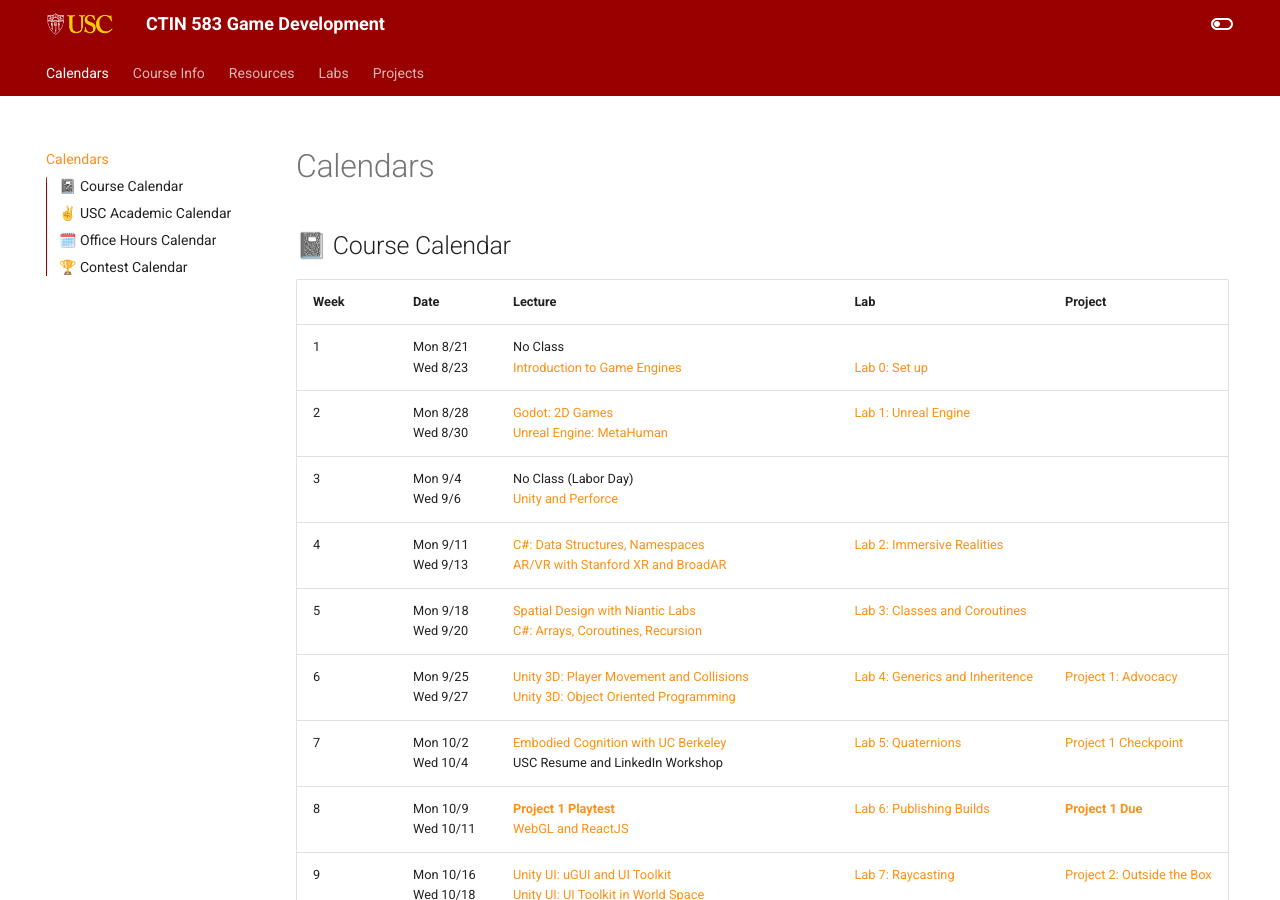
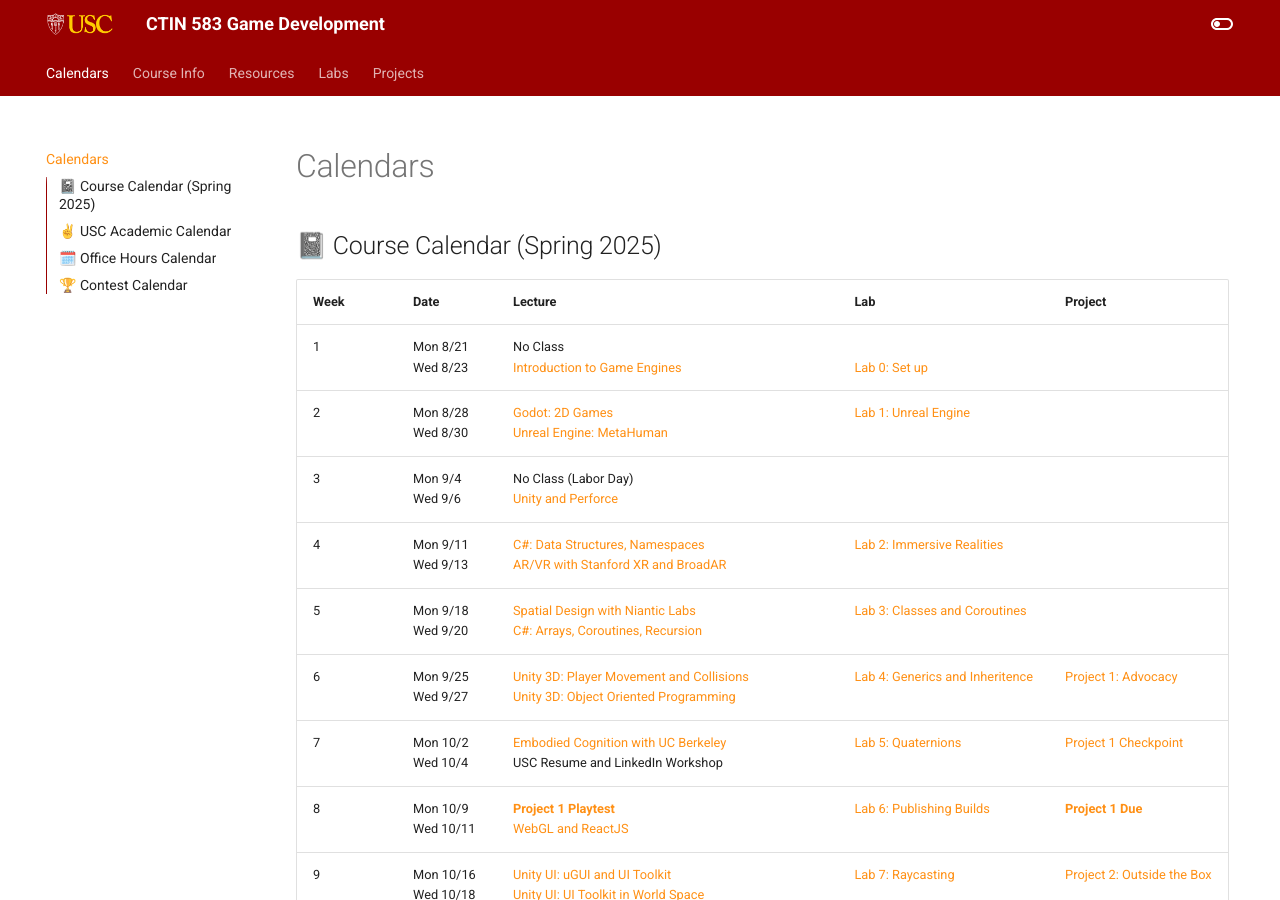
Before and after one commit to usc-ctin583/usc-ctin583.github.io, an MkDocs documentation site: the page built from docs/index.md, in a window 1280 px wide and 900 px high. Built offline with MkDocs 1.6.1 and Material for MkDocs 9.7.7, drawn with Linux system fonts in a browser that asks for light colours; the version menu is left out.

Commit message:
modify course calendar

```diff
--- a/docs/index.md
+++ b/docs/index.md
@@ -1,6 +1,6 @@
 # Calendars
 
-## 📓 Course Calendar
+## 📓 Course Calendar (Spring 2025)
 | Week | Date                     | Lecture                                           | Lab              | Project |
 | :----| :----------------------- | :------------------------------------------------ | :-------------------------------| :--------------|
 | 1    | Mon 8/21 <br> Wed 8/23   | No Class <br> [Introduction to Game Engines](https://www.icloud.com/keynote/0b9Z3oJLZPPXEXypJu4s9P11w#Lecture1) | <br> [Lab 0: Set up](Labs/lab00.md) | |
```
Also changed, not shown: site/index.html, 1 other file.
